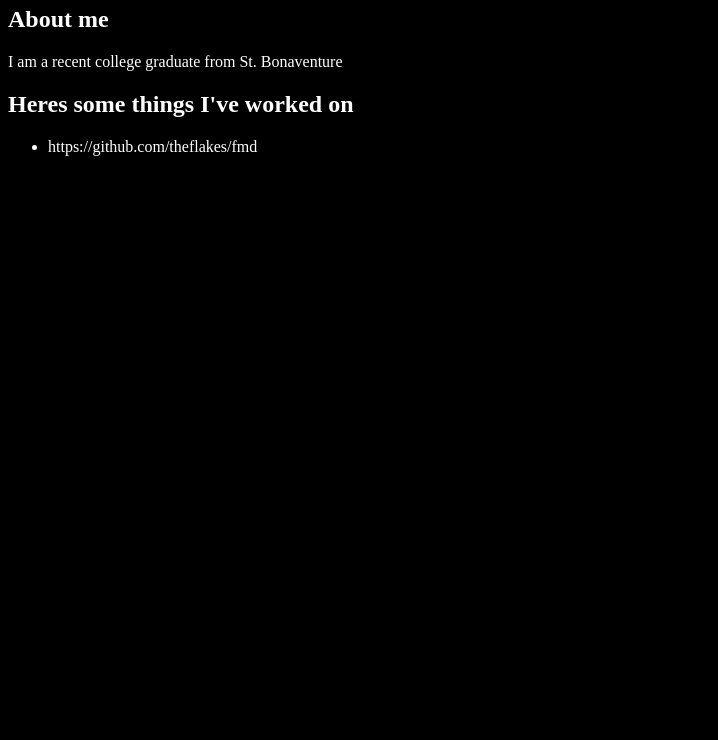
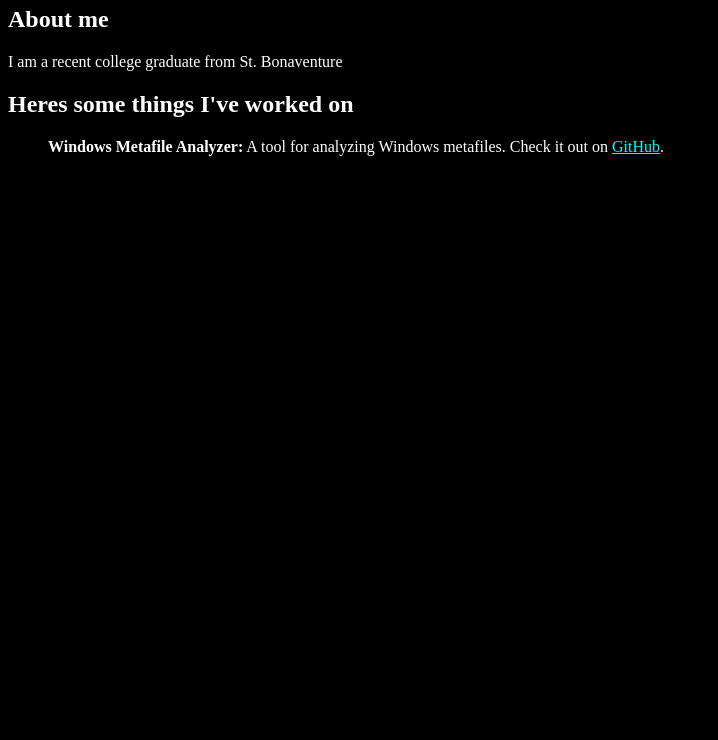
Before and after one commit to Jtl1e/mywebsite, a plain HTML site: page index.html in a window 1280 px wide. Shown: the part 60-800 px from the top of the page, without its empty margins (0-718 px from the left). Drawn offline with Linux system fonts and the light colour scheme.

Commit message:
Update index.html

```diff
--- a/index.html
+++ b/index.html
@@ -15,7 +15,7 @@
         <p> I am a recent college graduate from St. Bonaventure</p>
         <h2> Heres some things I've worked on</h2>
         <ul>
-            <li>https://github.com/theflakes/fmd</li>
+           <strong>Windows Metafile Analyzer:</strong> A tool for analyzing Windows metafiles. Check it out on <a href="https://github.com/theflakes/fmd" style="color: cyan;">GitHub</a>.
         </ul>
     </body>
 </html>
```
